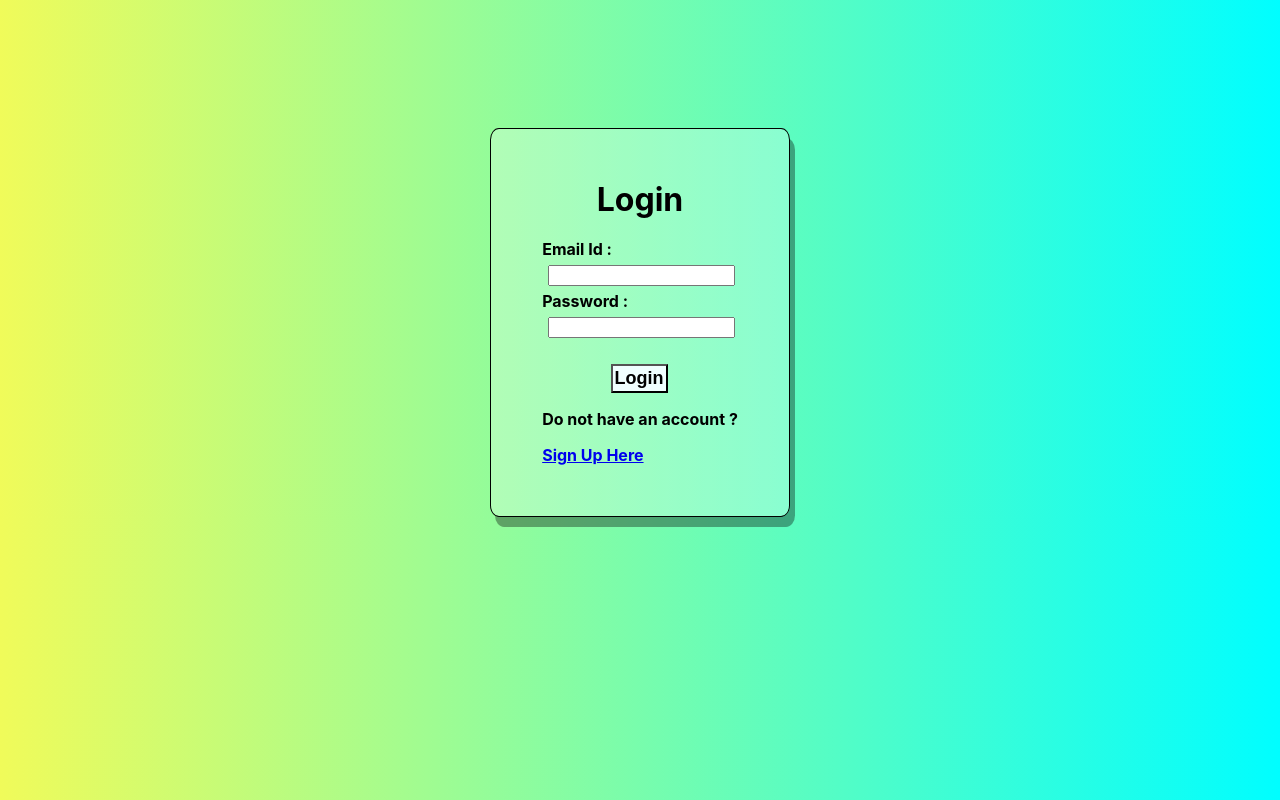
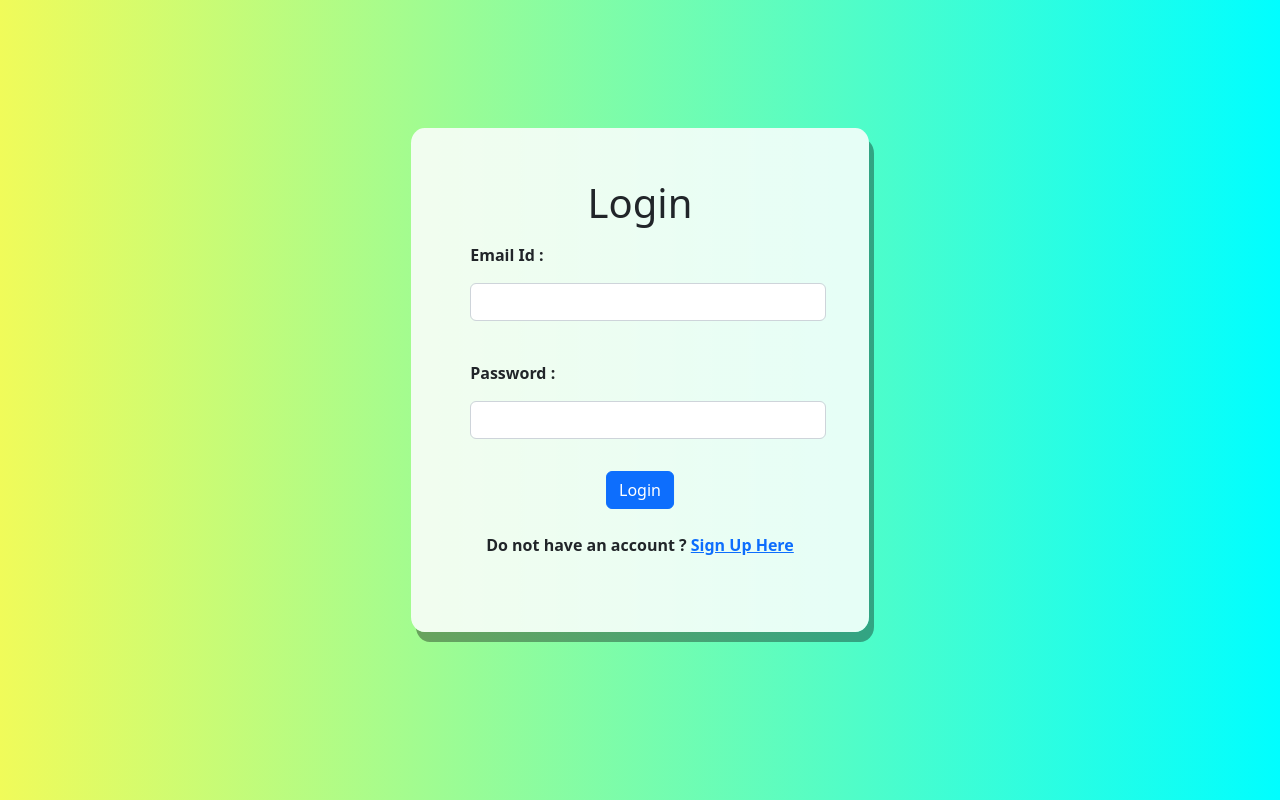
Before and after one commit to ashishrai96/MERN-expressJs, a React (Create React App) app in the folder MERN-client/mern-client/: page / in a window 1280 px wide. Built offline with nearby package versions, Linux system fonts and the light colour scheme.

Commit message:
Updated Frontend

```diff
--- a/MERN-client/mern-client/package.json
+++ b/MERN-client/mern-client/package.json
@@ -6,6 +6,7 @@
     "@testing-library/jest-dom": "^5.16.5",
     "@testing-library/react": "^13.4.0",
     "@testing-library/user-event": "^13.5.0",
+    "bootstrap": "^5.2.1",
     "react": "^18.2.0",
     "react-dom": "^18.2.0",
     "react-router-dom": "^6.4.1",
@@ -13,7 +14,7 @@
     "web-vitals": "^2.1.4"
   },
   "scripts": {
-    "start": "react-scripts start",
+    "start": "set PORT=3006 && react-scripts start",
     "build": "react-scripts build",
     "test": "react-scripts test",
     "eject": "react-scripts eject"
--- a/MERN-client/mern-client/src/common.css
+++ b/MERN-client/mern-client/src/common.css
@@ -3,30 +3,27 @@
     margin : auto;
     margin-top: 10%;
     padding: 4%;
-    background-color: rgba(254, 254, 254, 0.274);
+    background-color: rgba(254, 254, 254, 0.863);
     border-radius: 3%;
     box-shadow: 5px 10px rgba(0, 0, 0, 0.352);
-    border-width: 0.25px;
-    border-style: solid;
-    border-color: black;
     font-weight: bold;
 }
 
-label {
+/* label {
      font-weight: bold;
      margin-bottom:15%;
-}
+} */
 
 body {
     background: linear-gradient(90deg, rgba(2,0,36,1) 0%, rgba(240,251,90,1) 0%, rgba(0,254,255,1) 100%);
 }
 
-input {
+/* input {
     margin: 3%;
     font-weight: bold;
-}
+} */
 
-button {
+/* button {
     padding: 1%;
     background-color: azure;
     margin-top: 2%;
@@ -35,10 +32,10 @@ button {
     margin-left: 35%;
     width: fit-content;
     font-weight: bold;
-}
+} */
 
-h1 {
+/* h1 {
     width : fit-content;
     margin : auto;
     margin-bottom: 10%;
-}
+} */
--- a/MERN-client/mern-client/src/components/LoginForm.js
+++ b/MERN-client/mern-client/src/components/LoginForm.js
@@ -18,18 +18,18 @@ function LoginForm(props) {
 
     return (
     <div className="center-div">
-        <h1>Login</h1>
-        <form>
-            <label>Email Id : </label>
+        <h1 className='text-center'>Login</h1>
+        <form className='form-group'>
+            <label className='m-2 form-label'>Email Id : </label>
             <br/>
-            <input type="text" name="email" value={email} onChange={(e) => setEmail(e.target.value)}/>
+            <input className='m-2 form-control' type="text" name="email" value={email} onChange={(e) => setEmail(e.target.value)}/>
             <br/>
-            <label>Password : </label>
+            <label className='m-2 form-label'>Password : </label>
             <br/>
-            <input type="password" name="password" value={password} onChange={(e) => setPassword(e.target.value)}/>
+            <input className='m-2 form-control' type="password" name="password" value={password} onChange={(e) => setPassword(e.target.value)}/>
             <br/>
         </form>
-        <button onClick={async (e) =>  {
+        <button className='btn btn-primary position-relative start-50 translate-middle-x' onClick={async (e) =>  {
                 // send fetch (POST) request to server
                 const requestOptions = {
                     credentials : 'include',
@@ -49,7 +49,7 @@ function LoginForm(props) {
                 }
             }}>Login</button>
             <br/>
-            <p>Do not have an account ? </p> <Link to='/signup'> Sign Up Here</Link>
+            <p className='m-4'>Do not have an account ? <Link to='/signup'> Sign Up Here</Link> </p>
     </div>);
 }
 
--- a/MERN-client/mern-client/src/components/Profile.js
+++ b/MERN-client/mern-client/src/components/Profile.js
@@ -3,6 +3,16 @@ import { useNavigate } from 'react-router-dom';
 const BACKEND_URI = "http://localhost:3001/api/";
 
 function Profile(props) {
+
+    const img_link = "https://i.ibb.co/0mR0RTc/user.jpg";
+
+    const data = [["key1", "value1"], ["key2", "value2"], ["key3", "value3"]];
+
+    const tableStyle = {
+        width:'fit-content',
+        margin: 'auto',
+        border: '1px solid black'
+    };
 
     const navigate = useNavigate();
 
@@ -11,8 +21,21 @@ function Profile(props) {
     }
 
     const email = sessionStorage.getItem("curr_email");
+
+    // If email is null it means the session variable is not set and hence the user
+    // has not logged in yet
+    if(email == null) {
+        return (<p>
+            Please Login First.
+            <button onClick={navigateToLogin} className='btn btn-primary'>
+                Go To Login
+            </button>
+        </p>)
+    }
+
+    // control comes here if email is not null.
     return (<div>
-        <button onClick={async (e) =>  {
+        <button className='btn btn-primary m-4' onClick={async (e) =>  {
                 const requestOptions = {
                     credentials : 'include',
                     method : 'GET',
@@ -28,8 +51,18 @@ function Profile(props) {
                     navigateToLogin();
                 }
             }}>Logout</button>
-        <h2> Welcome, {email} </h2>
-
+        <h2 className='text-center'> Welcome, {email} </h2>
+        <div className='text-center'>
+            <img className="img-thumbnail w-25 h-25 m-4" src={img_link} alt="" />
+            <table style={tableStyle}>
+                {data.map(row =>
+                <tr key={row[0]}>
+                    <td style={{border:"1px solid black"}}>{row[0]}</td>
+                    <td style={{border:"1px solid black"}}>{row[1]}</td>
+                </tr>
+                )}
+            </table>
+        </div>
     </div>);
 }
 
--- a/MERN-client/mern-client/src/components/SignUpForm.js
+++ b/MERN-client/mern-client/src/components/SignUpForm.js
@@ -10,18 +10,18 @@ function SignUpForm(props) {
     const [password, setPassword] = useState("");
     return (
     <div className="center-div">
-        <h1>Sign Up</h1>
-        <form>
-            <label>Email Id : </label>
+        <h1 className='text-center'>Sign Up</h1>
+        <form className='form-group'>
+            <label className='m-2 form-label'>Email Id : </label>
             <br/>
-            <input type="text" name="email" value={email} onChange={(e) => setEmail(e.target.value)}/>
+            <input className='m-2 form-control' type="text" name="email" value={email} onChange={(e) => setEmail(e.target.value)}/>
             <br/>
-            <label>Password : </label>
+            <label className='m-2 form-label'>Password : </label>
             <br/>
-            <input type="password" name="password" value={password} onChange={(e) => setPassword(e.target.value)}/>
+            <input className='m-2 form-control' type="password" name="password" value={password} onChange={(e) => setPassword(e.target.value)}/>
             <br/>
         </form>
-        <button onClick={async (e) =>  {
+        <button className='btn btn-primary position-relative start-50 translate-middle-x' onClick={async (e) =>  {
                 // send fetch (POST) request to server
                 const requestOptions = {
                     method : 'POST',
@@ -35,7 +35,7 @@ function SignUpForm(props) {
                 setPassword("");
             }}>Sign Up</button>
             <br/>
-            <p>Already Registered ? </p> <Link to='/login'> Sign In Here</Link>
+            <p className='m-4'>Already Registered ? <Link to='/login'> Login Here</Link></p>
     </div>);
 }
 
--- a/MERN-client/mern-client/src/index.js
+++ b/MERN-client/mern-client/src/index.js
@@ -3,6 +3,7 @@ import ReactDOM from 'react-dom/client';
 import './index.css';
 import App from './App';
 import reportWebVitals from './reportWebVitals';
+import 'bootstrap/dist/css/bootstrap.css'
 
 const root = ReactDOM.createRoot(document.getElementById('root'));
 root.render(
```
Also changed, not shown: 1 other file (tests, documents, lock files or other folders).
